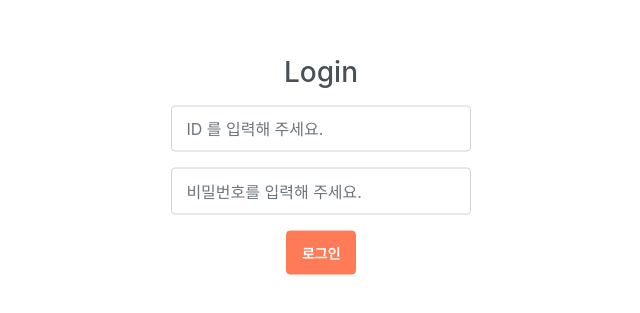
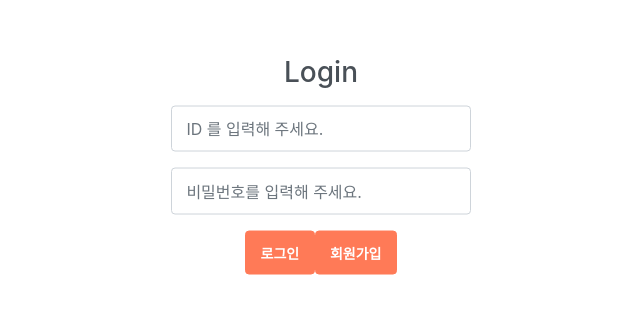
Before and after one commit to wjsrptmd/sales_management_fe, a React (Create React App) app: page /LoginPage in a window 1280 px wide. Shown: the part 235-548 px from the top of the page, without its empty margins (319-959 px from the left). Built offline with nearby package versions, Linux system fonts and the light colour scheme.

Commit message:
회원가입 기능 구현중

```diff
--- a/src/api.js
+++ b/src/api.js
@@ -17,8 +17,16 @@ const getSalt = () => {
   return instance.get('/login/salt');
 };
 
+const signup = (id, hashedPassword, salt) => {
+  return instance.post('/login/signUp', {
+    id: `'${id}'`,
+    pw: `'${hashedPassword}'`,
+    salt: `'${salt}'`,
+  });
+};
+
 const checkAuthorization = () => {
   return instance.get('/token/authorization');
 };
 
-export { login, checkAuthorization, getSalt };
+export { login, checkAuthorization, getSalt, signup };
--- a/src/page/LoginPage.js
+++ b/src/page/LoginPage.js
@@ -2,7 +2,7 @@ import React, { useEffect } from 'react';
 import './steller.css';
 import { useNavigate } from 'react-router-dom';
 import { useState } from 'react';
-const { login, getSalt } = require('../api.js');
+const { login, getSalt, signup } = require('../api.js');
 const { createHashedPassword } = require('../util/pwCreater');
 
 export default function LoginPage() {
@@ -13,7 +13,6 @@ export default function LoginPage() {
 
   const hashedPassword = async (originSalt) => {
     const { password, salt } = await createHashedPassword(userPw, originSalt);
-    console.log(`hashedPassword : ${password}, salt : ${salt}`);
     return { password, salt };
   };
 
@@ -29,11 +28,25 @@ export default function LoginPage() {
       });
   };
 
+  const signupUser = async () => {
+    try {
+      const { password, salt } = await createHashedPassword(userPw);
+      const res = await signup(userId, password, salt);
+      const result = res.data['result'];
+      if (result == 'success') {
+        console.log('success signup');
+      } else {
+        const message = res.data['message'];
+        console.log(message);
+        // TODO : dialog 처리
+      }
+    } catch (err) {
+      console.log(err);
+    }
+  };
+
   const userLogin = async () => {
     try {
-      // const { password, salt } = await createHashedPassword(userPw);
-      // console.log(`password: ${password}`);
-      // console.log(`salt: ${salt}`);
       const saltRes = await getSalt();
       const originSalt = saltRes.data['salt'];
       console.log(`받아온 salt ${originSalt}`);
@@ -85,6 +98,9 @@ export default function LoginPage() {
           <button className="btn btn-primary" onClick={userLogin}>
             로그인
           </button>
+          <button className="btn btn-primary" onClick={signupUser}>
+            회원가입
+          </button>
         </div>
       </div>
     </div>
```
Also changed, not shown: 1 other file (tests, documents, lock files or other folders).
